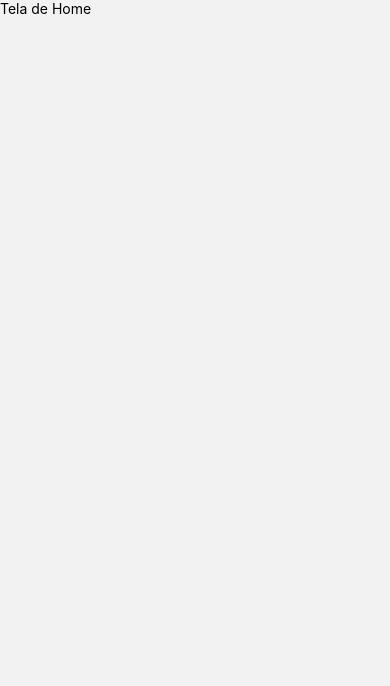
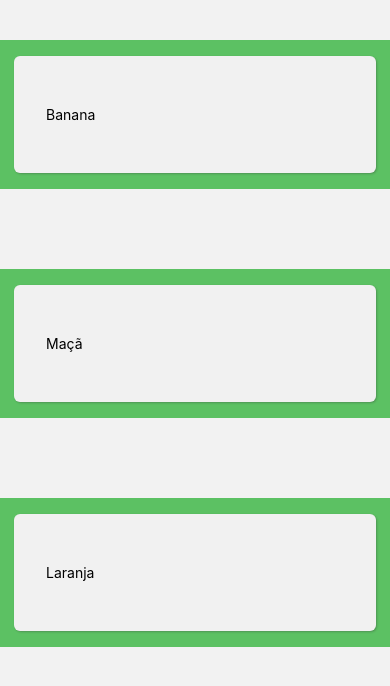
Before and after one commit to Natan-Souz/monitoramento-hortifruti, a React Native app: screen /Home in a window 390 px wide. Shown: the top 686 px of the page. Built offline with nearby package versions, Linux system fonts and the light colour scheme.

Commit message:
delimitando os cards da tela inicial

```diff
--- a/App.js
+++ b/App.js
@@ -1,7 +1,7 @@
 import { StatusBar } from 'expo-status-bar';
 import { StyleSheet, Text, View } from 'react-native';
-import Login from './src/view/login/login';
-import Home from './src/view/home';
+import Login from './src/view/login/login.js';
+import Home from './src/view/home.js';
 import { NavigationContainer } from '@react-navigation/native';
 import { createStackNavigator } from '@react-navigation/stack';
 
--- /dev/null
+++ b/src/view/card.js
@@ -0,0 +1,39 @@
+import React from 'react';
+import { StyleSheet, View, Text } from 'react-native';
+
+export default function Card(props) {
+    return (
+        <View style={styles.container}>
+            <View style={styles.card}>
+                <View style={styles.cardContent}>
+                    { props.children }
+                </View>
+            </View>
+        </View>
+    )
+}
+const styles = StyleSheet.create({
+    container: {
+        flex: 1,
+        backgroundColor: '#5cc163', //dita a cor do fundo na pagina home, ao redor dos cards
+        justifyContent: 'center',
+        padding: 10,
+        marginVertical: 40,
+    },
+    card: {
+        borderRadius: 6,
+        elevation: 3,
+        backgroundColor: '#f1f1f1',
+        shadowOffset: { width: 1, height: 1},
+        shadowColor: '#333',
+        shadowOpacity: 0.3,
+        shadowRadius: 2,
+        marginHorizontal: 4,
+        marginVertical: 6,
+    },
+    cardContent: {
+        marginHorizontal: 18,
+        marginVertical: 10,
+
+    },
+})
--- a/src/view/home.js
+++ b/src/view/home.js
@@ -1,10 +1,44 @@
-import React from 'react';
-import { View, Text } from 'react-native';
+import React, { useState } from 'react';
+import { View, Text, TouchableOpacity } from 'react-native';
+import { FlatList, StyleSheet } from 'react-native';
+import Card from './card';
+import { useNavigation } from '@react-navigation/native';
 
 export default function Home() {
+  const [reviews, setReviews] = useState([
+    { title: 'Banana', rating: 5, body: 'lorem ipsum', key: '1'},
+    { title: 'Maçã', rating: 5, body: 'lorem ipsum', key: '2'},
+    { title: 'Laranja', rating: 5, body: 'lorem ipsum', key: '3'},
+  ])
+  const navigation = useNavigation();
   return (
-    <View>
-      <Text>Tela de Home</Text>
+    <View style={StyleSheet.container}>
+      <FlatList
+        data={reviews}
+        renderItem={({ item }) => (
+          <TouchableOpacity onPress={() => navigation.navigate('./reviewDetails.js', item)}>
+            <Card>
+              <Text style={styles.card}>{ item.title }</Text>
+            </Card>
+          </TouchableOpacity>
+        )}
+      />
     </View>
   );
 };
+
+const styles = StyleSheet.create({
+  card: {
+      marginHorizontal: 14,
+      marginVertical: 40,
+      marginTop: 40,
+
+  },
+  container: {
+    flex: 1,
+    backgroundColor: '#5cc163',
+    justifyContent: 'center',
+    padding: 10,
+    marginVertical: 40,
+},
+})
--- a/src/view/login/login.js
+++ b/src/view/login/login.js
@@ -17,15 +17,13 @@ const validationSchema = Yup.object().shape({
 export default function Login() {
   const navigation = useNavigation();
 
-  const handleLogin = (values) => console.log(values);
-
-  // const handleLogin = (values) => {
-  //   if (values.email === 'email@email.com' && values.password === '123456') {
-  //     navigation.navigate('./home.js');
-  //   } else {
-  //     console.log('Credenciais incorretas. Tente novamente.');
-  //   }
-  // };
+  const handleLogin = (values) => {
+    if (values.email === 'email@email.com' && values.password === '123456') {
+      navigation.navigate('Home');
+    } else {
+      console.log('Credenciais incorretas. Tente novamente.');
+    }
+  };
 
   return (
     <View style={styles.container}>
@@ -74,7 +72,7 @@ export default function Login() {
                 {errors.password && <Text style={styles.errorText}>{errors.password}</Text>}
               </View>
               <View style={styles.formAction}>
-                <Button title="Login" onPress={handleSubmit} style={styles.button} color="#007838"/>
+                <Button title="Login" onPress={handleSubmit} color="#007838" />
               </View>
               <Text style={styles.formLink}>Esqueci minha senha</Text>
             </>
```
Also changed, not shown: src/view/reviewDetails.js (added, +14 -0 lines).
